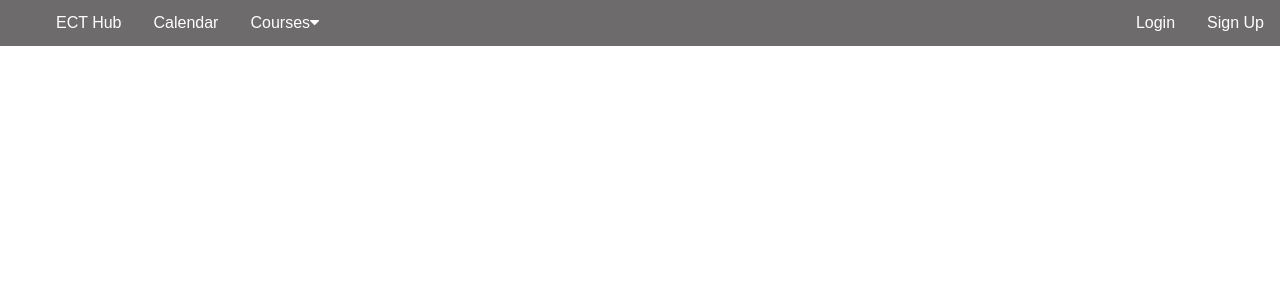
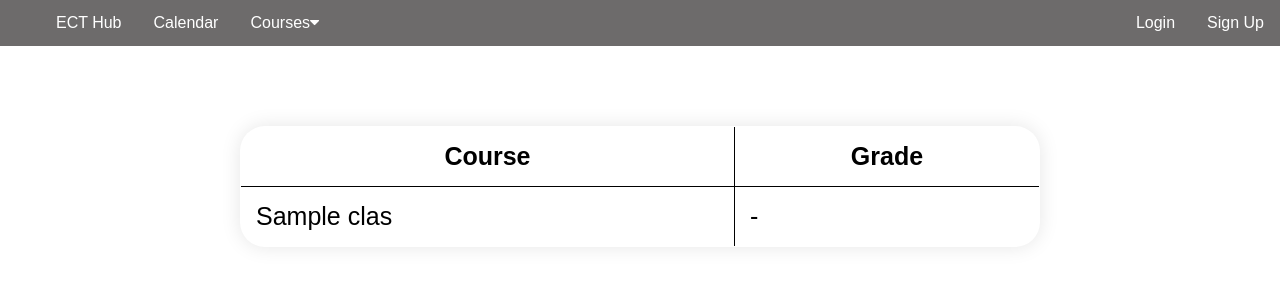
Before and after one commit to coutooo/ECTHub, a Django app: template users/templates/users/profile.html in a window 1280 px wide. Shown: the top 306 px of the page. Run offline with Django 3.2, Linux system fonts and the light colour scheme; the template is opened without the code that fills it: most values are stand-ins (such as "Sample title", 1, 10 or a date in 2020); some libraries are stand-ins or nearby versions.

Commit message:
inicio do profile page

```diff
--- a/users/templates/users/profile.html
+++ b/users/templates/users/profile.html
@@ -2,4 +2,37 @@
 {% load crispy_forms_tags %}
 {% block content %}
     <h1>{{ user.username }}</h1>
+    <!DOCTYPE html>
+<html>
+<head>
+<style>
+table, th, td {
+  border: 1px solid black;
+  padding: 15px;
+  margin-left: auto;
+  margin-right: auto;
+
+}
+table {
+  border-spacing: 5px;
+}
+</style>
+</head>
+<body>
+<p></p>
+<table id="table">
+  <tr>
+    <th>Course</th>
+    <th>Grade</th>
+  </tr>
+{% for id in class %}
+    <tr>
+        <td>{{ id }}</td>
+        <td><div contenteditable>-</div></td>
+    </tr>
+{% endfor %}
+</table>
+
+</body>
+
 {% endblock content %}
```
Also changed, not shown: users/views.py (+18 -4 lines), pages/static/css/style.css (line endings or trailing spaces).
